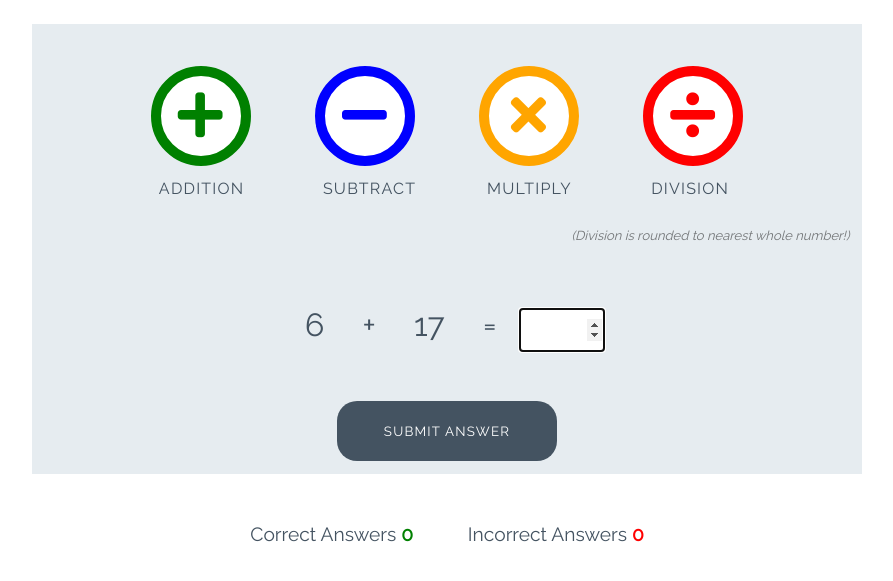
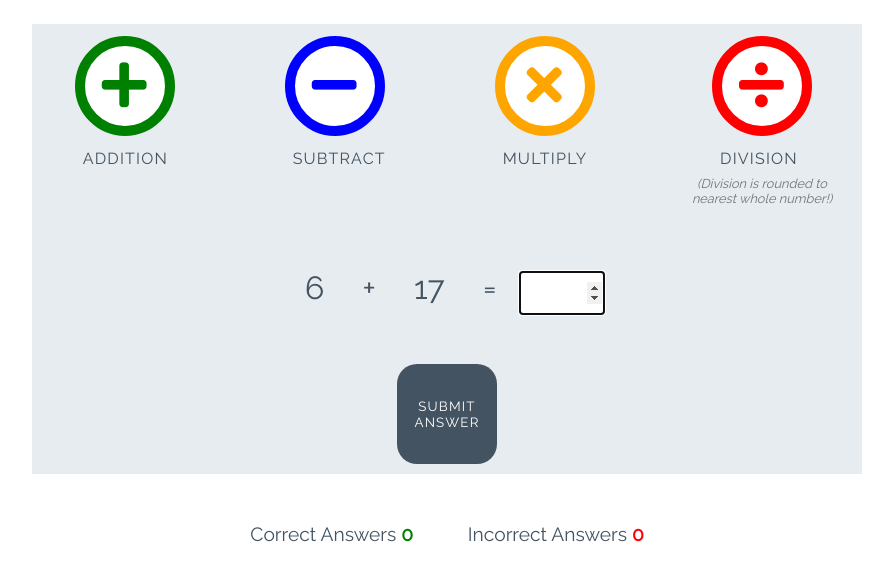
Before and after one commit to MGW-GH/LoveMaths, a plain HTML site: page index.html in a window 1280 px wide. Shown: the part 79-660 px from the top of the page, without its empty margins (193-1086 px from the left). Drawn offline with Linux system fonts and the light colour scheme.

Commit message:
added division caveat p and styled

```diff
--- a/assets/css/style.css
+++ b/assets/css/style.css
@@ -51,9 +51,12 @@ body {
 }
 
 .controls-area {
-    width: 85%;
-    margin: 30px auto;
+    display: flex;
+    justify-content: center; /* Center buttons horizontally */
+    align-items: top; /* Align items to the bottom (if needed) */
+    gap: 50px; /* Space between buttons */
 }
+
 
 #score {
     color: green;
@@ -87,12 +90,13 @@ body {
 /* --------- Buttons */
 
 .btn {
-    width: 220px;
-    height: 60px;
+    width: 100px; /* Adjust size as needed */
+    height: 100px; /* Adjust size as needed */
     font-family: "Raleway", sans-serif;
     text-transform: uppercase;
     letter-spacing: 1.2px;
     color: white;
+    border-radius: 50%; /* Make buttons round */
 }
 
 .btn:focus {
@@ -176,12 +180,20 @@ body {
 }
 
 /* caveat */
+.division-container {
+    display: flex;
+    flex-direction: column;
+    align-items: center;
+
+}
+
 .caveat {
-    text-align: right;
-    padding-right: 0;
+    margin-top: 40px; /* Space between button and text */
     font-style: italic;
-    font-size: small;
+    font-size: 0.8rem;
     color: rgba(2, 2, 2, 0.5);
+    text-align: center; /* Center text under the button */
+    word-wrap: break-word; /* Ensure the text wraps if necessary */
 }
 
 /* --------- Media queries */
--- a/index.html
+++ b/index.html
@@ -26,11 +26,14 @@
             <button data-type="multiply" class="btn btn--big btn--orange">
                 <i class="fas fa-times"></i>
             </button>
-            <button data-type="division" class="btn btn--big btn--red">
-                <i class="fas fa-divide"></i>
-            </button>
+            <div class="division-container">
+                <button data-type="division" class="btn btn--big btn--red">
+                    <i class="fas fa-divide"></i>
+                </button>
+                <p class="caveat">(Division is rounded to nearest whole number!)</p>
+            </div>
         </div>
-        <div><p class="caveat">(Division is rounded to nearest whole number!)</p></div>
+
         <div class="question-area">
             <span id="operand1">0</span>
             <span id="operator">x</span>
```
